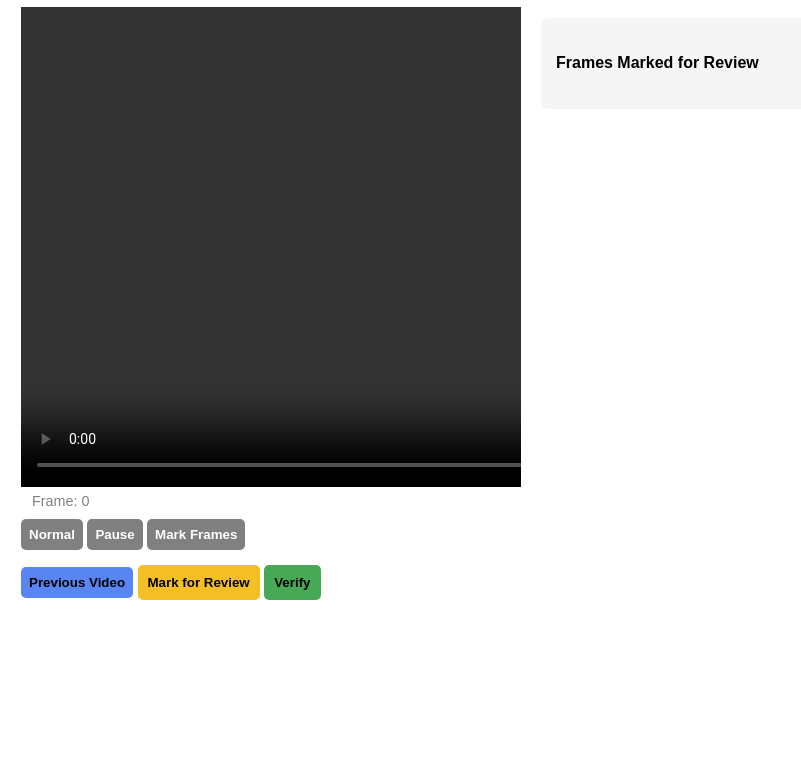
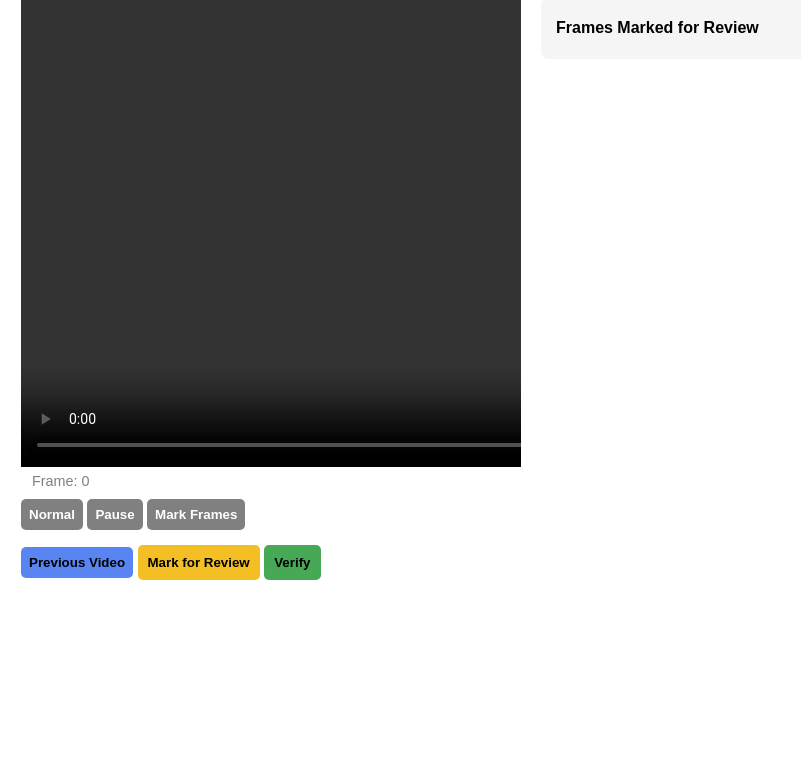
Before and after one commit to frank-Regal/dataset_review_website, a website: page public/annotate.html in a window 1280 px wide. Shown: the part 99-860 px from the top of the page, without its empty margins (0-801 px from the left). Drawn offline with Linux system fonts and the light colour scheme; no server answers.

Commit message:
clean up with padding

```diff
--- a/public/annotate.html
+++ b/public/annotate.html
@@ -18,7 +18,7 @@
             display: flex;
             flex-direction: row;
             overflow: auto;
-            padding-top: 40px;
+            padding-top: 20px;
         }
 
         /* Left column: Video and annotation form */
@@ -27,8 +27,6 @@
             flex-direction: row;
             width: 100%;
             height: 100%;
-            margin-top: 20px;
-
         }
 
         /* Video container */
@@ -227,7 +225,8 @@
             max-width: 30%;
             overflow-y: auto;
             background-color: #f5f5f5;  /* Light gray background */
-            padding: 15px;
+            padding-left: 15px;
+            padding-right: 15px;
             border-radius: 8px;
             margin-left: 0;  /* Remove any margin */
             box-shadow: outset 0 0 10px rgba(0, 0, 0, 0.1);  /* Subtle inner shadow */
```
